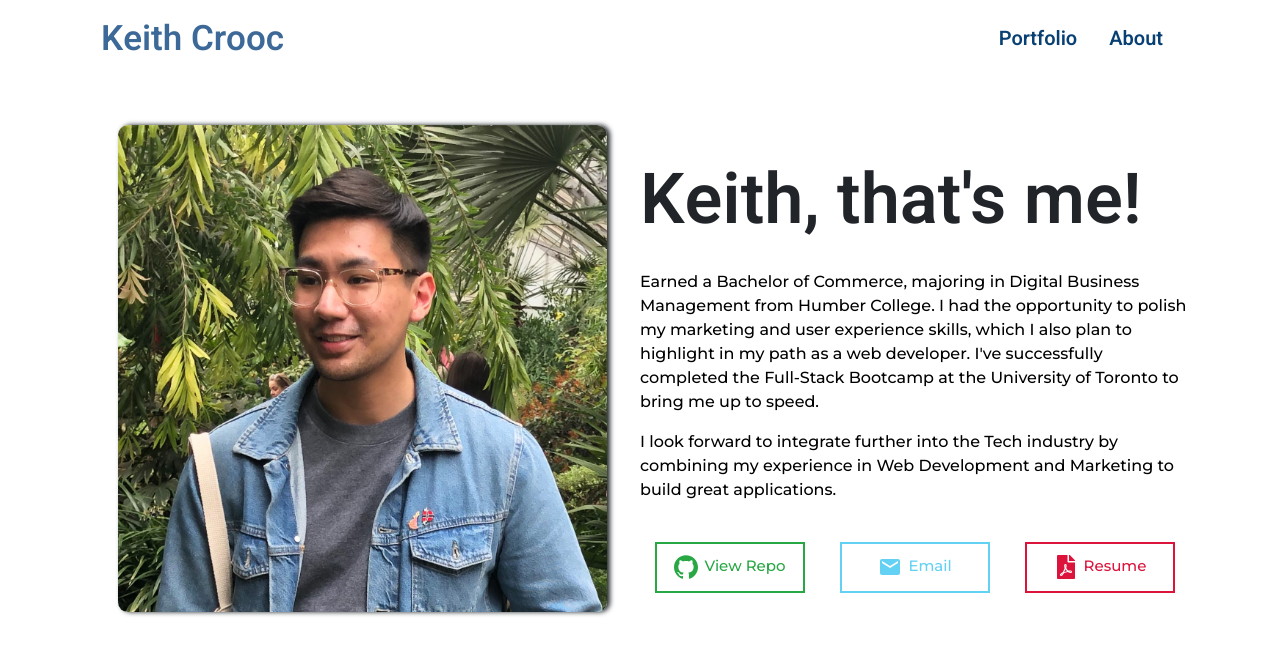
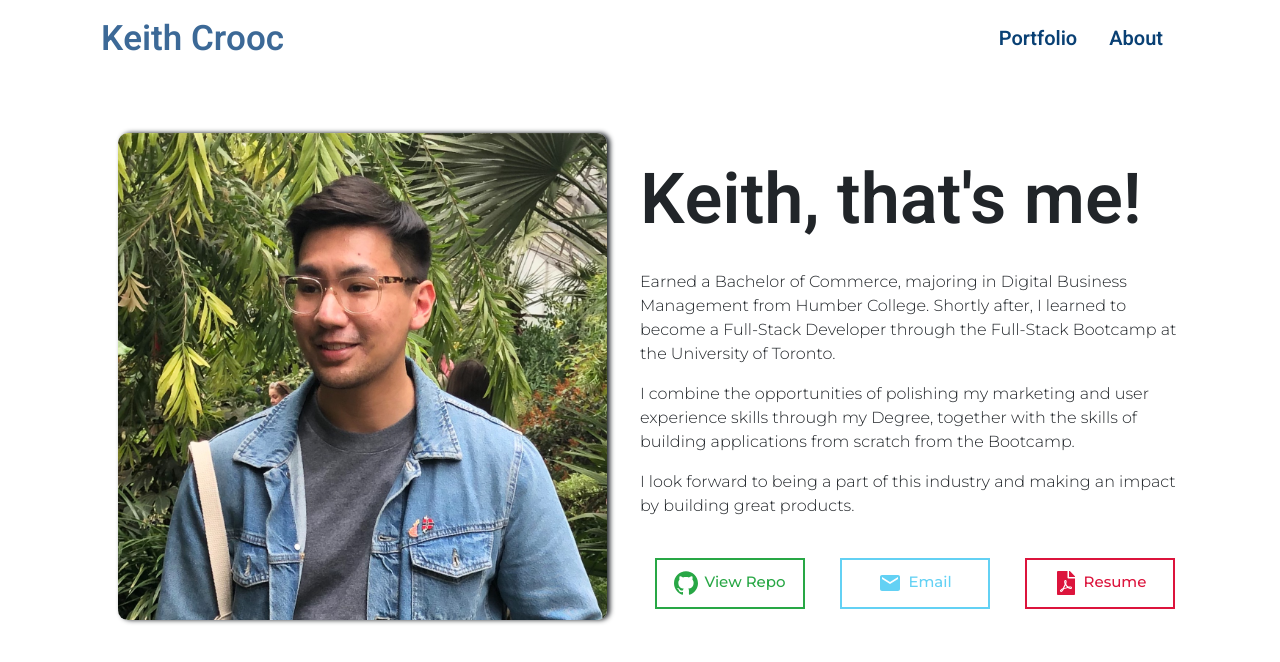
Before and after one commit to keithyyy/Portfolio, a React (Create React App) app: page /#/about in a window 1280 px wide. Shown: the top 662 px of the page. Built offline with nearby package versions, Linux system fonts and the light colour scheme; the HTML template or start-up script is replaced by a standard one; a web font is replaced by a local one.

Commit message:
edited copy

```diff
--- a/src/components/AboutMe.js
+++ b/src/components/AboutMe.js
@@ -23,9 +23,9 @@ const AboutMe = () => {
                             <h1 className="greeting">Keith, that's me!</h1>
                         </div>
                         <div className="row">
-                            <p className="about-me">Earned a Bachelor of Commerce, majoring in Digital Business Management from Humber College. I had the opportunity to polish my marketing and user experience skills, which I also plan to highlight in my path as a web developer. I've successfully completed the Full-Stack Bootcamp at the University of Toronto to bring me up to speed.</p>
-
-                            <p className="about-me">I look forward to integrate further into the Tech industry by combining my experience in Web Development and Marketing to build great applications.</p>
+                            <p className="about-me">Earned a Bachelor of Commerce, majoring in Digital Business Management from Humber College. Shortly after, I learned to become a Full-Stack Developer through the Full-Stack Bootcamp at the University of Toronto.</p>
+                            <p className="about-me">I combine the opportunities of polishing my marketing and user experience skills through my Degree, together with the skills of building applications from scratch from the Bootcamp.</p>
+                            <p className="about-me">I look forward to being a part of this industry and making an impact by building great products.</p>
 
                         </div>
                         <div className="row">
--- a/src/components/Profile.js
+++ b/src/components/Profile.js
@@ -10,9 +10,12 @@ const Profile = () => {
 
                 <div className="col-md-6">
                     <div className="profile-spacing">
-                  <div className="row"><h1 className="greeting">Hey there, <span className="name">I'm Keith!</span></h1>
-                  </div>
-                  <div className="row"><p className="about-me">Earned a Bachelor of Commerce, majoring in Digital Business Management from Humber College. I had the opportunity to polish my marketing and user experience skills, which I also plan to highlight in my path as a web developer. Completed the Full-Stack Bootcamp at the University of Toronto to bring me up to speed.</p></div>
+                        <div className="row">
+                            <h1 className="greeting">Hey there, <span className="name">I'm Keith!</span></h1>
+                        </div>
+                        <div className="row">
+                            <p className="about-me-profile">Passionate about all things digital, from coding to the communications side of things. I aim to build the right products in the digital space that are easy and engaging to use.</p>
+                        </div>
                     </div>
                 </div>
 
--- a/src/pages/About/about.css
+++ b/src/pages/About/about.css
@@ -1,3 +1,5 @@
+@import url('https://fonts.googleapis.com/css2?family=Montserrat:wght@300&display=swap');
+
 .about-jumbo {
     /* margin-bottom: 1rem; */
     padding-left: 15px;
@@ -8,6 +10,11 @@
 .about-wrap {
     padding-top: 2rem;
     padding-bottom: 3rem;
+}
+
+.about-me {
+    font-family: 'Montserrat', sans-serif;
+    font-weight: 300
 }
 
 .keith-headshot {
--- a/src/pages/Portfolio/portfolio.css
+++ b/src/pages/Portfolio/portfolio.css
@@ -50,9 +50,10 @@
     margin-bottom: 1.7rem
 }
 
-.about-me {
+.about-me-profile {
     font-family: 'Montserrat', sans-serif;
-    color: black
+    color: black;
+    font-size: 20px
 }
 
 .keith-emoji {
```
